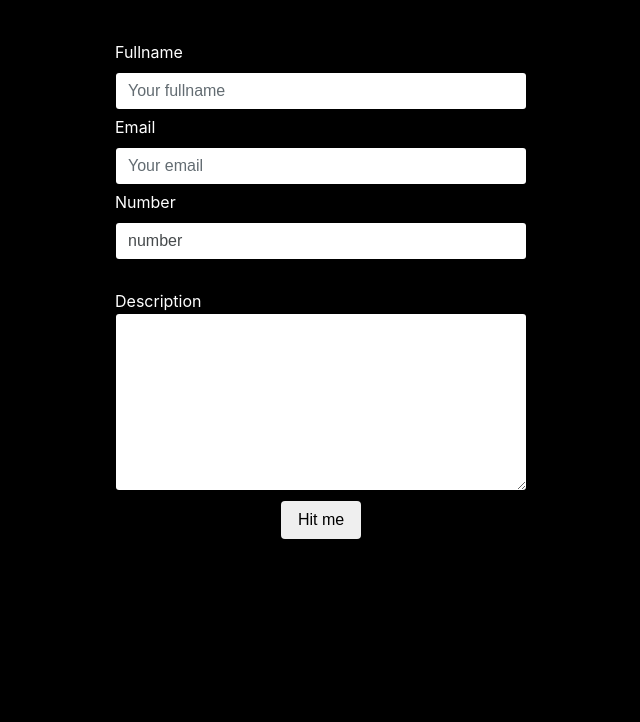
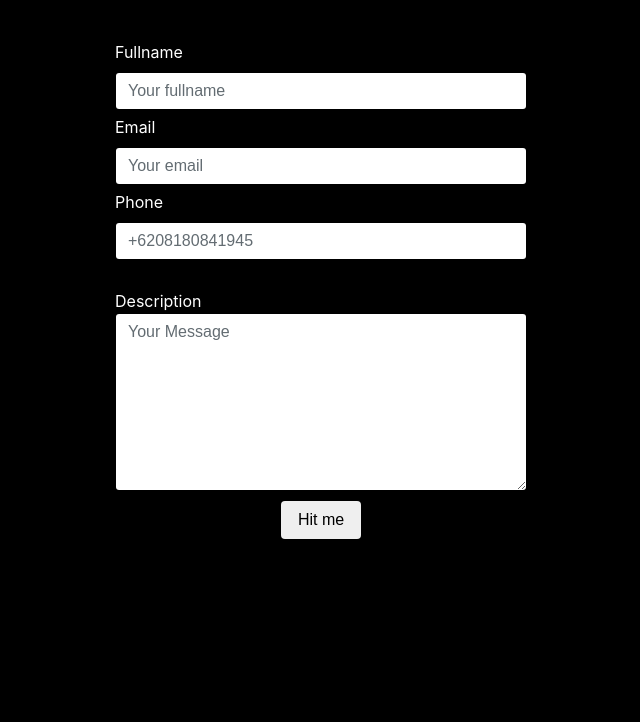
Before and after one commit to ferryal/ferryal.github.io, a plain HTML site: page form.html in a window 1280 px wide. Shown: the top 722 px of the page, without its empty margins (319-959 px from the left). Drawn offline with nearby package versions, Linux system fonts and the light colour scheme; a web font is replaced by a local one.

Commit message:
updated form.html

```diff
--- a/form.html
+++ b/form.html
@@ -32,13 +32,13 @@
         <label for="Email">Email</label>
         <input class="form-control" type="email" name="Email" value="" placeholder="Your email" required>
         <div class="form-number">
-          <label for="number">Number</label>
-          <input class="form-control" type="tel" name="" value="number" placeholder="Your number" required>
+          <label for="number">Phone</label>
+          <input class="form-control" type="tel" name="" value="" placeholder="+6208180841945" required>
         </div>
       </div>
       <div class="form-message">
         <br>Description
-        <textarea class="form-control" name="name" rows="8" cols="40"></textarea>
+        <textarea class="form-control" name="name" rows="8" cols="40" placeholder="Your Message"></textarea>
       </div>
       <div class="form-button">
         <button class="btn btn-outline-light" type="button" name="button">Hit me</button>
```
